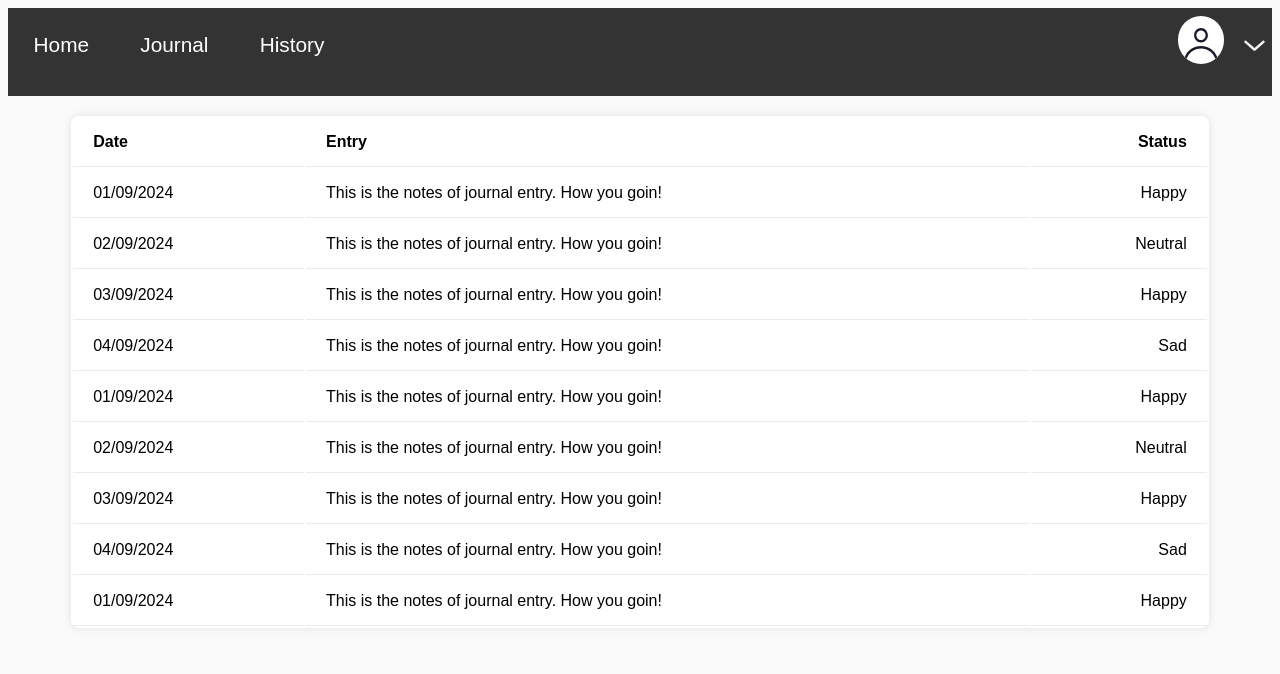
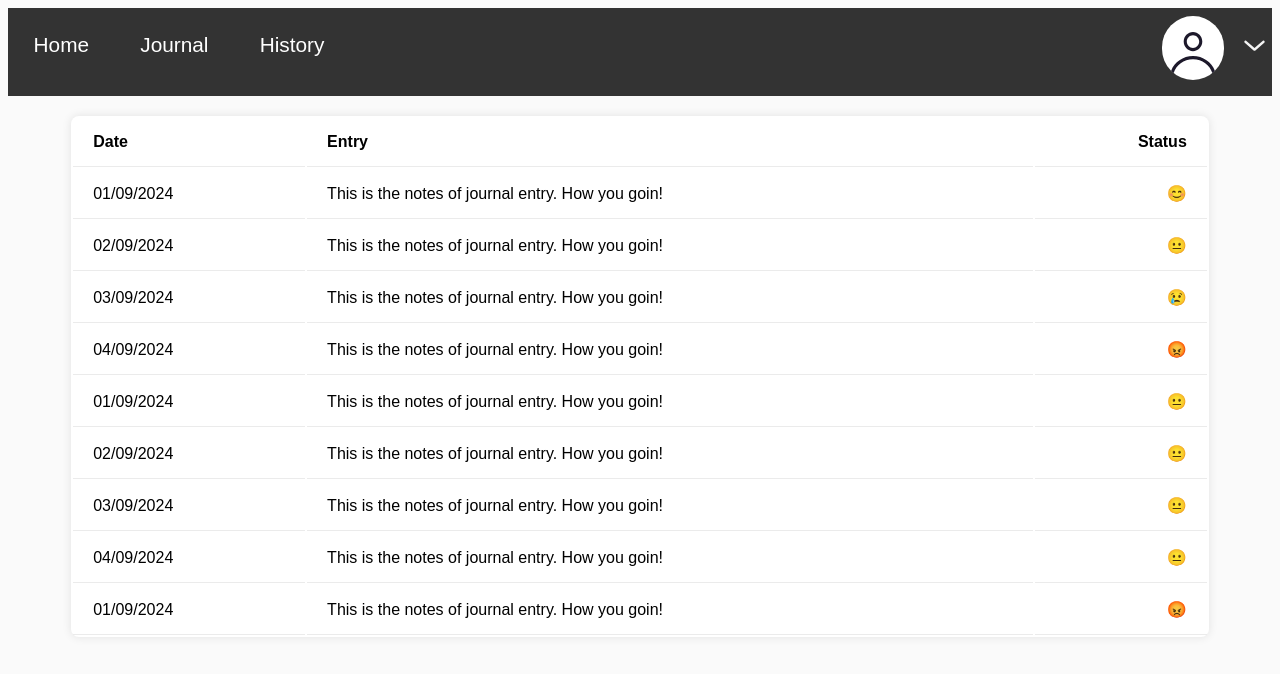
Before and after one commit to KyleHaarhoff/CaRe_Group36, a PHP site: page /patient/history/history.php in a window 1280 px wide. Shown: the top 674 px of the page. Run offline with PHP 8.4, Linux system fonts and the light colour scheme.

Commit message:
Text are replaced by Emojis and UI Fixes

```diff
--- a/patient/history/history.css
+++ b/patient/history/history.css
@@ -1,6 +1,5 @@
 * {
     padding: 0;
-    box-sizing: border-box;
     font-family: Arial, sans-serif;
 }
 body {
@@ -16,17 +15,16 @@ body {
     box-shadow: 0 0 10px rgba(0, 0, 0, 0.1);
 }
 
-
 .history_table {
     width: 100%;
 }
+
 th, td {
-
     padding: 15px 20px;
     text-align: left;
     border-bottom: 1px solid #EBEBEB;
+}
 
-}
 .history_table th:last-child {
     text-align: right;
 }
--- a/patient/history/history.php
+++ b/patient/history/history.php
@@ -27,47 +27,47 @@
                 <tr>
                     <td>01/09/2024</td>
                     <td>This is the notes of journal entry. How you goin!</td>
-                    <td>Happy</td>
+                    <td>&#128522;</td>
                 </tr>
                 <tr>
                     <td>02/09/2024</td>
                     <td>This is the notes of journal entry. How you goin!</td>
-                    <td>Neutral</td>
+                    <td>&#128528;</td>
                 </tr>
                 <tr>
                     <td>03/09/2024</td>
                     <td>This is the notes of journal entry. How you goin!</td>
-                    <td>Happy</td>
+                    <td>&#128546;</td>
                 </tr>
                 <tr>
                     <td>04/09/2024</td>
                     <td>This is the notes of journal entry. How you goin!</td>
-                    <td>Sad</td>
+                    <td>&#128545;</td>
                 </tr>
                 <tr>
                     <td>01/09/2024</td>
                     <td>This is the notes of journal entry. How you goin!</td>
-                    <td>Happy</td>
+                    <td>&#128528;</td>
                 </tr>
                 <tr>
                     <td>02/09/2024</td>
                     <td>This is the notes of journal entry. How you goin!</td>
-                    <td>Neutral</td>
+                    <td>&#128528;</td>
                 </tr>
                 <tr>
                     <td>03/09/2024</td>
                     <td>This is the notes of journal entry. How you goin!</td>
-                    <td>Happy</td>
+                    <td>&#128528;</td>
                 </tr>
                 <tr>
                     <td>04/09/2024</td>
                     <td>This is the notes of journal entry. How you goin!</td>
-                    <td>Sad</td>
+                    <td>&#128528;</td>
                 </tr>
                 <tr>
                     <td>01/09/2024</td>
                     <td>This is the notes of journal entry. How you goin!</td>
-                    <td>Happy</td>
+                    <td>&#128545;</td>
                 </tr>
 
 
--- a/therapist/home_page/index.php
+++ b/therapist/home_page/index.php
@@ -92,7 +92,7 @@
 
 
         </table>
-        <button class="add-patient-btn">Add Patients</button>
+        <!-- <button class="add-patient-btn">Add Patients</button> -->
 
 
     </main>
```
Also changed, not shown: therapist/home_page/style.css (+7 -1 lines).
